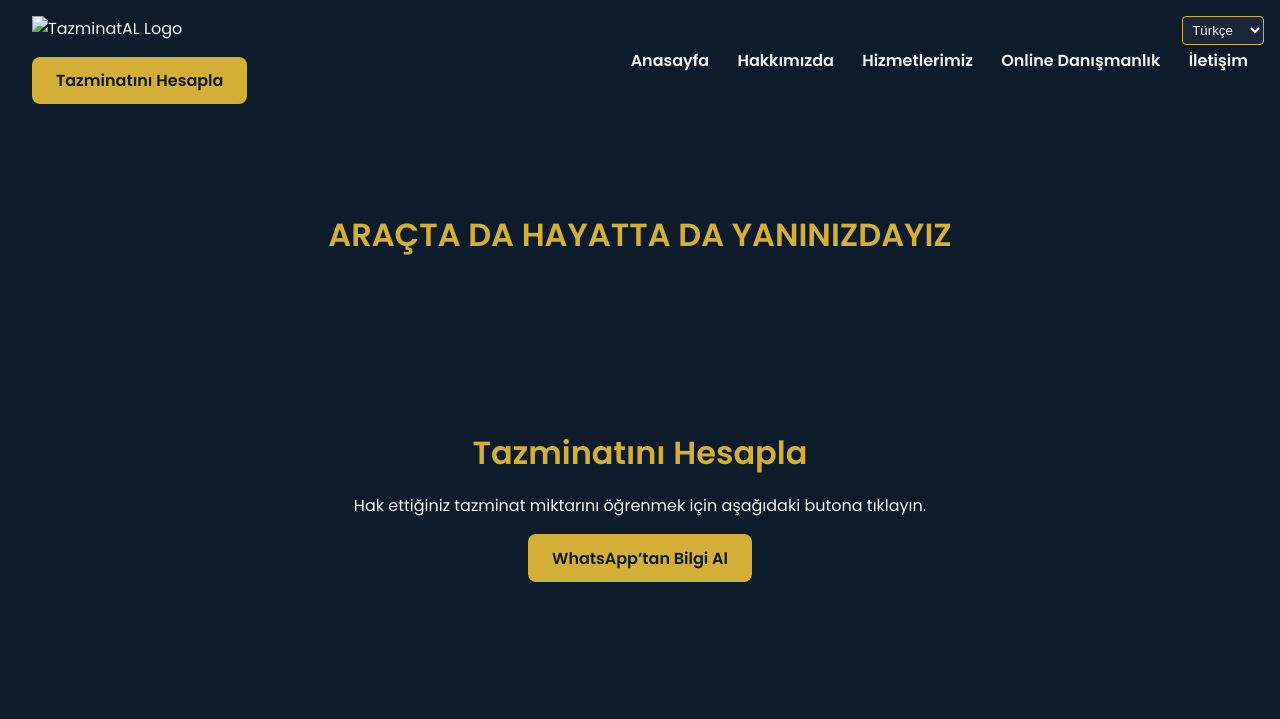
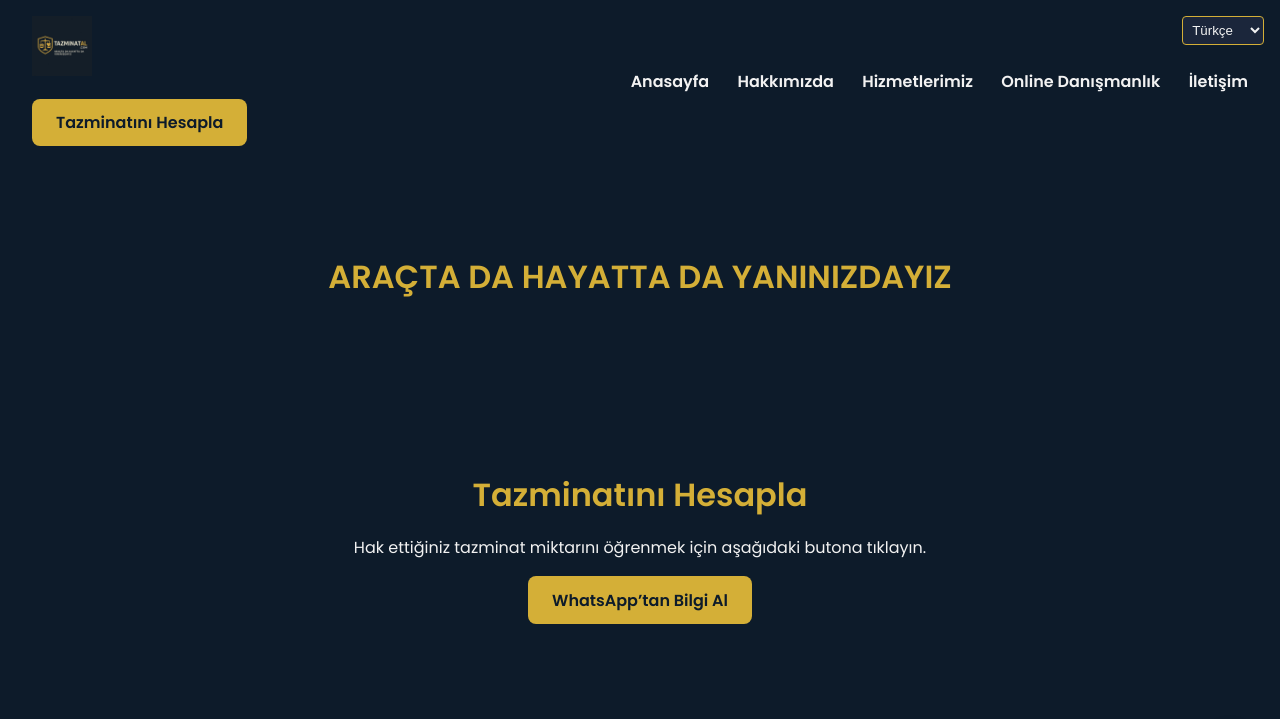
Before and after one commit to burak4423/tazminatAL2, a plain HTML site: page index.html in a window 1280 px wide. Shown: the top 719 px of the page. Drawn offline with Linux system fonts and the light colour scheme.

Commit message:
Update index.html
logo satırı güncellendi

```diff
--- a/index.html
+++ b/index.html
@@ -149,7 +149,7 @@
 
   <header>
     <div>
-      <img src="assets/images/Logo.jpeg" alt="TazminatAL Logo">
+      <img src="Logo.jpeg" alt="TazminatAL Logo">
       <a href="#tazminat-hesapla" class="calculate-btn">Tazminatını Hesapla</a>
     </div>
     <nav>
```
